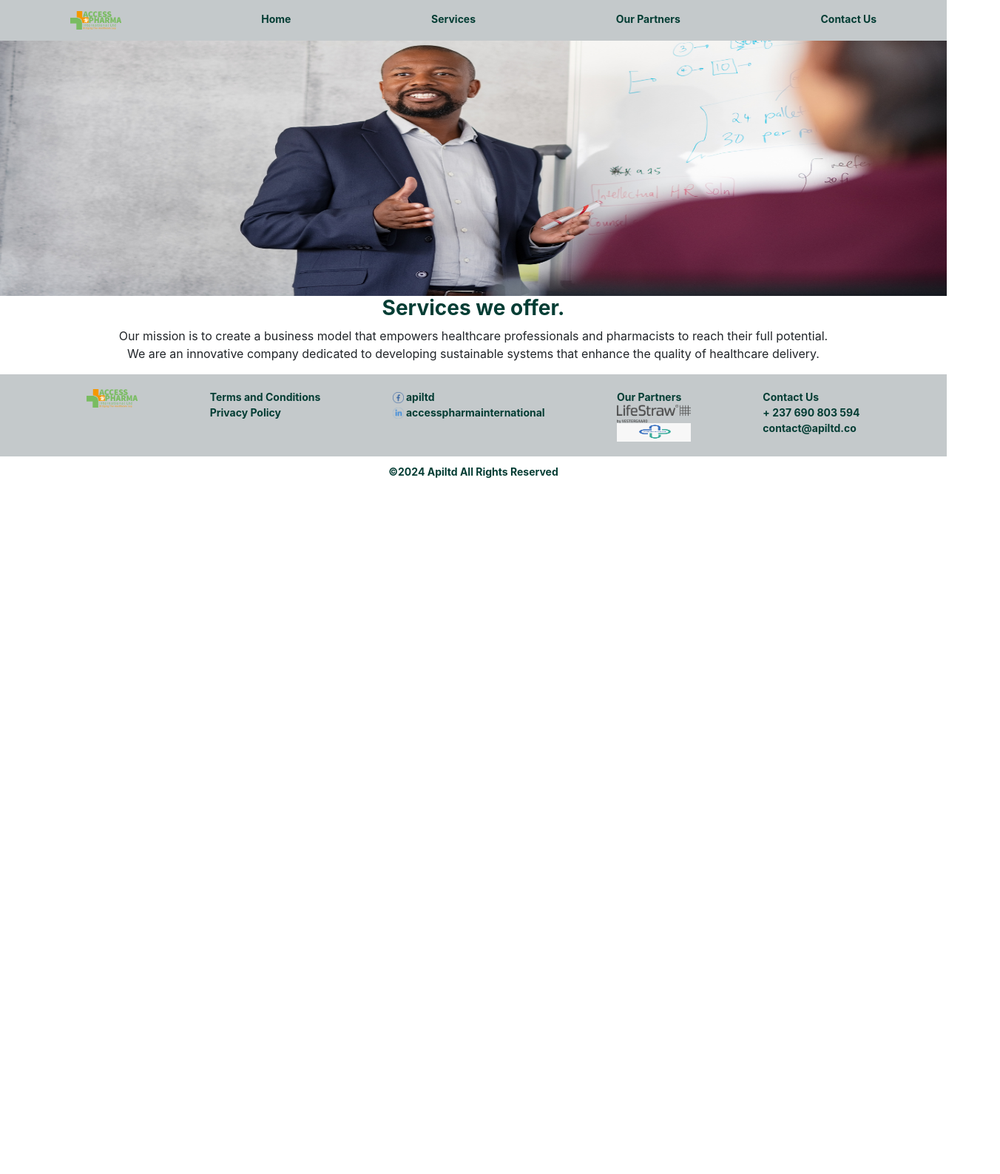
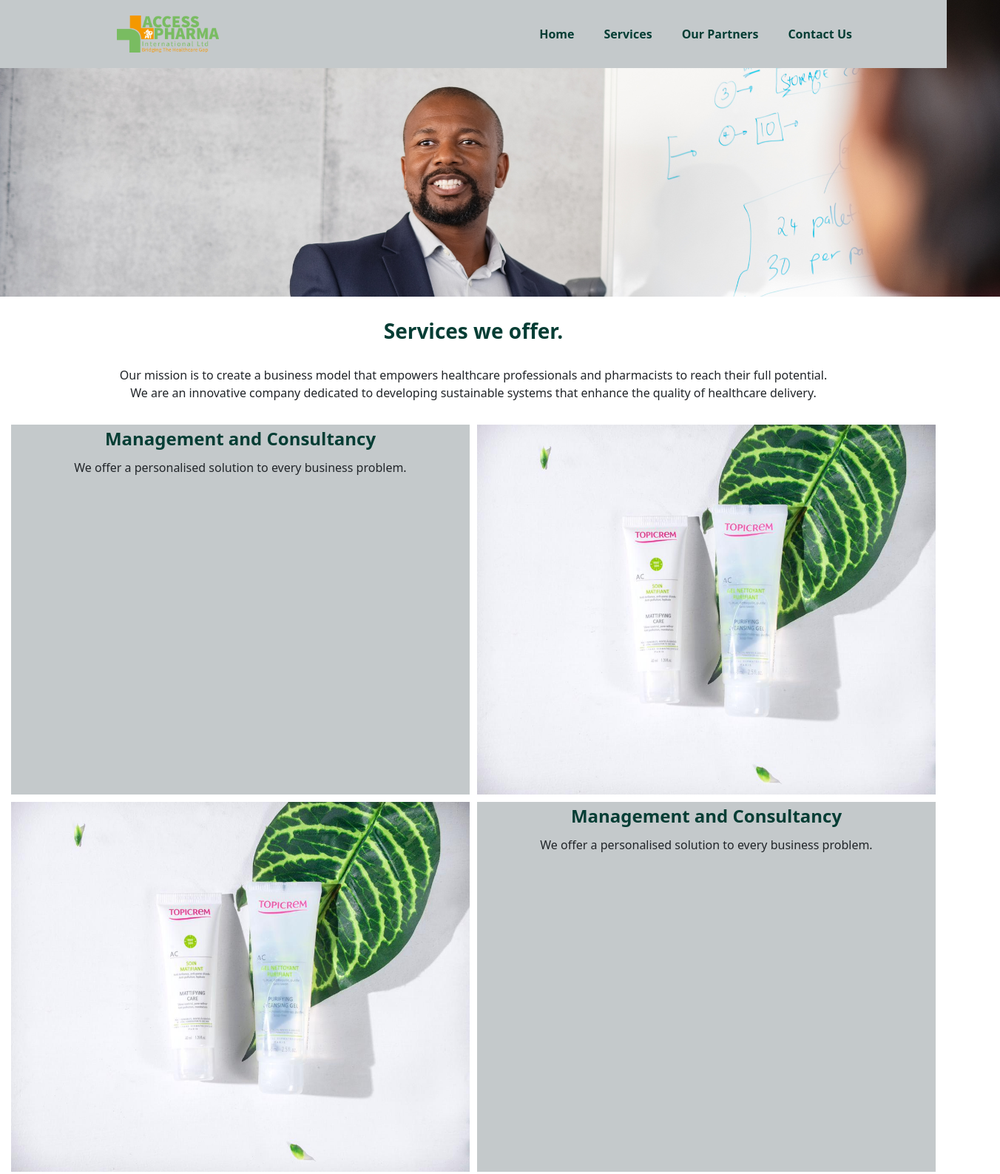
Before and after one commit to Berylaann/apiltd_web, a plain HTML site: page services.html in a window 1280 px wide. Shown: the top 1587 px of the page at 74% size, 1352 px wide, since content can reach past the window. Before the commit the page ends 800 px from the top, so only its background shows below. Drawn offline with nearby package versions, Linux system fonts and the light colour scheme.

Commit message:
object-fit value added, more items added on service page using flexbox

```diff
--- a/services.html
+++ b/services.html
@@ -10,33 +10,76 @@
   <title>Services</title>
   <link rel="stylesheet" href="styles.css" />
   <link href="https://cdn.jsdelivr.net/npm/bootstrap@5.3.3/dist/css/bootstrap.min.css" rel="stylesheet">
-  <link rel="stylesheet" href="https://cdn.jsdelivr.net/npm/bootstrap@4.6.2/dist/css/bootstrap.min.css">
   <script src="https://cdn.jsdelivr.net/npm/bootstrap@5.3.3/dist/js/bootstrap.bundle.min.js"></script>
+  <link href='https://unpkg.com/boxicons@2.1.4/css/boxicons.min.css' rel='stylesheet'>
 </head>
 
 <body>
-  <header>
-    <nav class="nav-bar">
-      <ul>
-        <li><a href=""><img src="images/logo.png" alt="official logo" class="official-logo"></a></li>
-        <li><a href="index.html">Home</a></li>
-        <li><a href="services.html">Services</a></li>
-        <li><a href="partners.html">Our Partners</a></li>
-        <li><a href="contact.html">Contact Us</a></li>
-      </ul>
+  <header class="header">
+    <a href=""><img src="images/logo.png" alt="official logo" class="official-logo"></a>
+
+  <label for="check" class="icons">
+    <i class='bx bx-menu' id="menu-icon"></i>
+    <i class='bx bx-x' id="close-icon"></i>
+  </label>
+
+    <nav class="navbar">
+      <a href="index.html">Home</a>
+      <a href="services.html">Services</a>
+      <a href="partners.html">Our Partners</a>
+      <a href="contact.html">Contact Us</a>
     </nav>
   </header>
   <main>
-    <div>
-      <img src="images/service_cp.png" alt="Service Banner" class="banners" />
+   <div class="align-items-center">
+    <div class="banners">
+      <img class="cover" src="images/service_cp1.png" alt="Service Banner" />
     </div>
-    <section class="text-center">
+    <div class="text-center">
       <h3>Services we offer.</h3>
       <p>Our mission is to create a business model that empowers healthcare professionals and pharmacists to reach their
         full potential.<br>
         We are an innovative company dedicated to developing sustainable systems that enhance the quality of healthcare
         delivery.</p>
-    </section>
+      </div>
+    </div>
+
+    <div class="grid-container">
+      <div class="grid-items">
+        <h4>Management and Consultancy</h4>
+        <p>We offer a personalised solution to every business problem.</p>
+      </div>
+      <div class="grid-items">
+        <img src="images/Gel Purifiant.jpeg" alt="consulting" id="service_img"/>
+      </div>
+      <div class="grid-items">
+        <img src="images/Gel Purifiant.jpeg" alt="consulting" id="service_img"/>
+      </div>
+      <div class="grid-items">
+        <h4>Management and Consultancy</h4>
+        <p>We offer a personalised solution to every business problem.</p>
+      </div>
+      <div class="grid-items">
+        <h4>Management and Consultancy</h4>
+        <p>We offer a personalised solution to every business problem.</p>
+      </div>
+      <div class="grid-items">
+      <img src="images/Gel Purifiant.jpeg" alt="consulting" id="service_img"/>
+      </div>
+      <div class="grid-items">
+        <img src="images/Gel Purifiant.jpeg" alt="consulting" id="service_img"/>
+      </div>
+      <div class="grid-items">
+        <h4>Management and Consultancy</h4>
+        <p>We offer a personalised solution to every business problem.</p>
+      </div>
+    </div>
+
+  <div class="photo-container">
+      <img src="images/Soin Active.jpeg" alt="Soin Active" style="height: 750px; width:800px ;"/>
+      <img src="images/Soin Mat.jpeg" alt="Soin Mat" style="height: 750px; width:800px ;"/>
+  </div>
+
   </main>
   <footer>
     <div class="flex-container">
--- a/styles.css
+++ b/styles.css
@@ -2,8 +2,9 @@
 
 * {
   box-sizing: border-box;
+  margin: 0;
+  padding: 0;
 }
-
 
 body {
   font-family: Verdana, Geneva, Tahoma, sans-serif;
@@ -13,48 +14,109 @@
   background-color: rgba(255, 255, 255, 0.887);
   }
 
+  .header {
+    position: fixed;
+    top: 0;
+    left: 0;
+    width: 100%;
+    padding: 1.3rem 10%;
+    display: flex;
+    justify-content: space-between;
+    align-items: center;
+    z-index: 100;
+    background: #c4c9cb;
+  }
+
 .official-logo {
-  height: 25px;
+  padding-left: 30px;
+  height: 50px;
   width: auto;
 }
-.nav-bar {
-  width: 100%;
-  position: fixed;
-}
-.nav-bar ul {
-  display: flex;
-  justify-content: space-around;
-  list-style-type: none;
-  background-color: #c4c9cb;
-  padding: 0px;
-  margin: 0px;
-  overflow: hidden;
-}
-.nav-bar a {
+
+.navbar a {
   color: rgb(4, 61, 52);
   text-decoration: none;
-  padding: 15px;
   display: block;
   text-align: center;
-  font-size: 14px;
+  font-size: 1rem;
   font-weight: bold;
+  margin-left: 2.5rem;
 }
-.nav-bar a:hover {
+.icons {
+  position: absolute;
+  right: 5%;
+  font-size: 2.8rem;
+  color: #fff;
+  cursor: pointer;
+  display: none;
+}
+#check {
+  display: none;
+}
+.navbar a:hover {
   background-color: transparent;
   color: green;
   }
-.nav-bar li {
-  float: inherit;
+
+.align-items-center{
+  display: flex;
+  flex-direction: column;
+  align-content: center;
+  justify-content: space-evenly;
+  object-fit: contain;
 }
-.banners {
+.banners{
   width: 100%;
-  height: 400px;
+  height: auto;
 }
-
+.cover {
+  object-fit: cover;
+  object-position: center;
+}
+.text-center {
+  display: flex;
+  flex-direction: column;
+}
 .text-center h3 {
   font-weight: bold;
   color: rgb(4, 61, 52);
+  margin: 30px;
+}
+.grid-container{
+  display: grid;
+  grid-template-columns: auto auto;
+  grid-template-rows: auto;
+  max-width: 100%;
+  margin: 10px;
+}
+.grid-items {
+  background-color: #c4c9cb;
+  margin: 5px;
+}
+.grid-items h4 {
   font-weight: bold;
+  color: rgb(4, 61, 52);
+  text-align: center;
+  padding: 5px;
+
+}
+.grid-items p {
+  text-align: center;
+  background-color: #c4c9cb;
+}
+ #service_img{
+  max-width: 100%;
+  height: 500px;
+}
+.photo-container {
+  display: flex;
+  justify-content:space-around;
+  align-items: center;
+  margin: 10px;
+}
+.photo-container img {
+width: 100%;
+padding: 5px;
 }
 .contact-form {
   width: 100;
@@ -132,26 +194,24 @@
   padding: 10px;
 }
 
-@media screen and (max-width: 576px) {
+@media screen and(max-width: 576px) {
+
 input[type="text"] {
+  font-size: 10px;
+}
+.navbar {
+  display: block;
+  width: 100%;
+  position: absolute;
+  background-color: #c4c9cb;
+}
+.navbar a {
   font-size: 12px;
-}
-.nav-bar {
   display: block;
   text-align: center;
-  width: 100%;
-  position: fixed;
-  background-color: #c4c9cb;
-}
-.nav-bar ul {
-  display: inline;
-  background-color: #c4c9cb;
-}
-.nav-bar a {
-  display: inline-block;
   padding: 5px;
 }
-.nav-bar li + li:before {
+.nav-bar a + a:before {
 padding: 0 5px;
 color: white;
 }
```
Also changed, not shown: contact.html (+29 -21 lines), index.html (+25 -17 lines), partners.html (+36 -22 lines), images/contact_cp1.png (added), images/contact_cp2.png (deleted), images/contact_cp3.png (added), images/coverpage2.png (added), images/lifestraw_personal.png (added), images/lifestraw_personal1.png (added), images/service_cp1.png (added).
